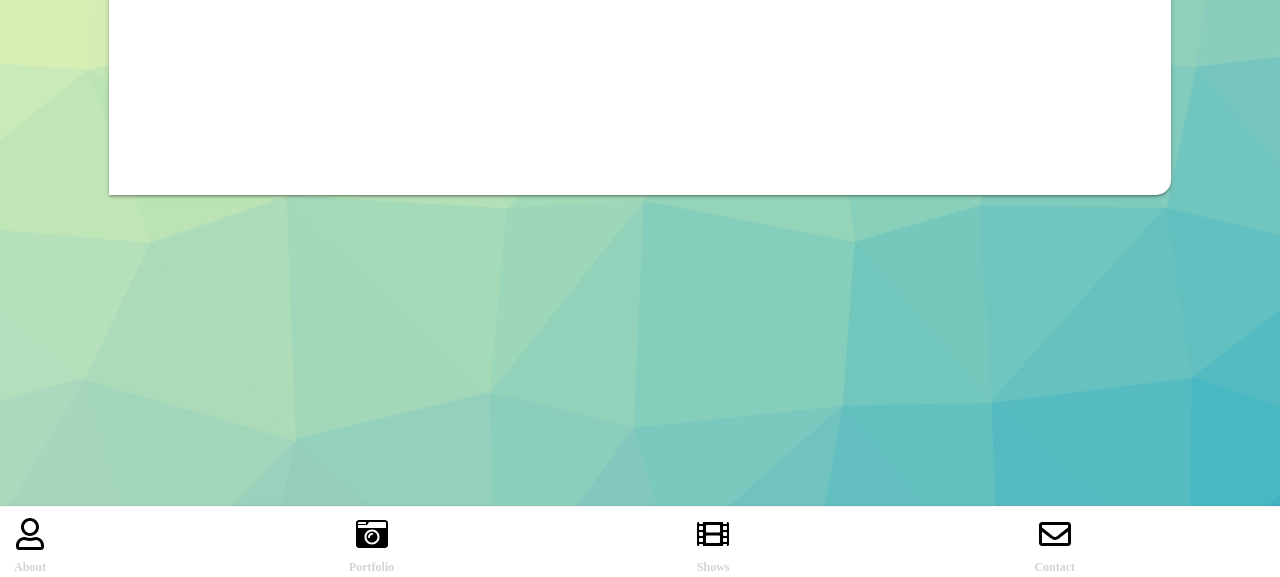
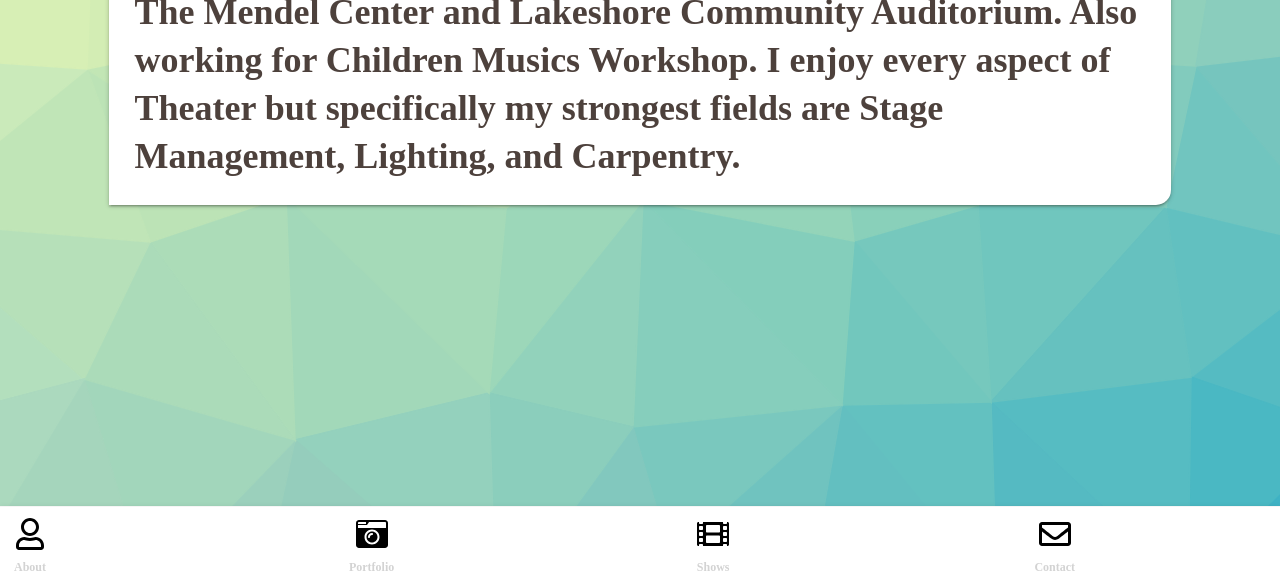
Before and after one commit to samusthemanus/samusthemanus.github.io, a plain HTML site: page index.html in a window 1280 px wide. Shown: the part 223-800 px from the top of the page. Drawn offline with Linux system fonts and the light colour scheme; a web font is replaced by a local one.

Commit message:
Test "about me" description
Testing font size. Need to adjust punctuation.

```diff
--- a/index.html
+++ b/index.html
@@ -25,7 +25,7 @@
             Hello.
           </div><hr>
           <div class="card-body">
-            Whatever intro you want to put here.
+            Hi I’m Sam i've been a Stage Technician for 4 years. I work at The Mendel Center and Lakeshore Community Auditorium. Also working for Children Musics Workshop. I enjoy every aspect of Theater but specifically my strongest fields are Stage Management, Lighting, and Carpentry.
           </div>
         </div>
       </div>
```
